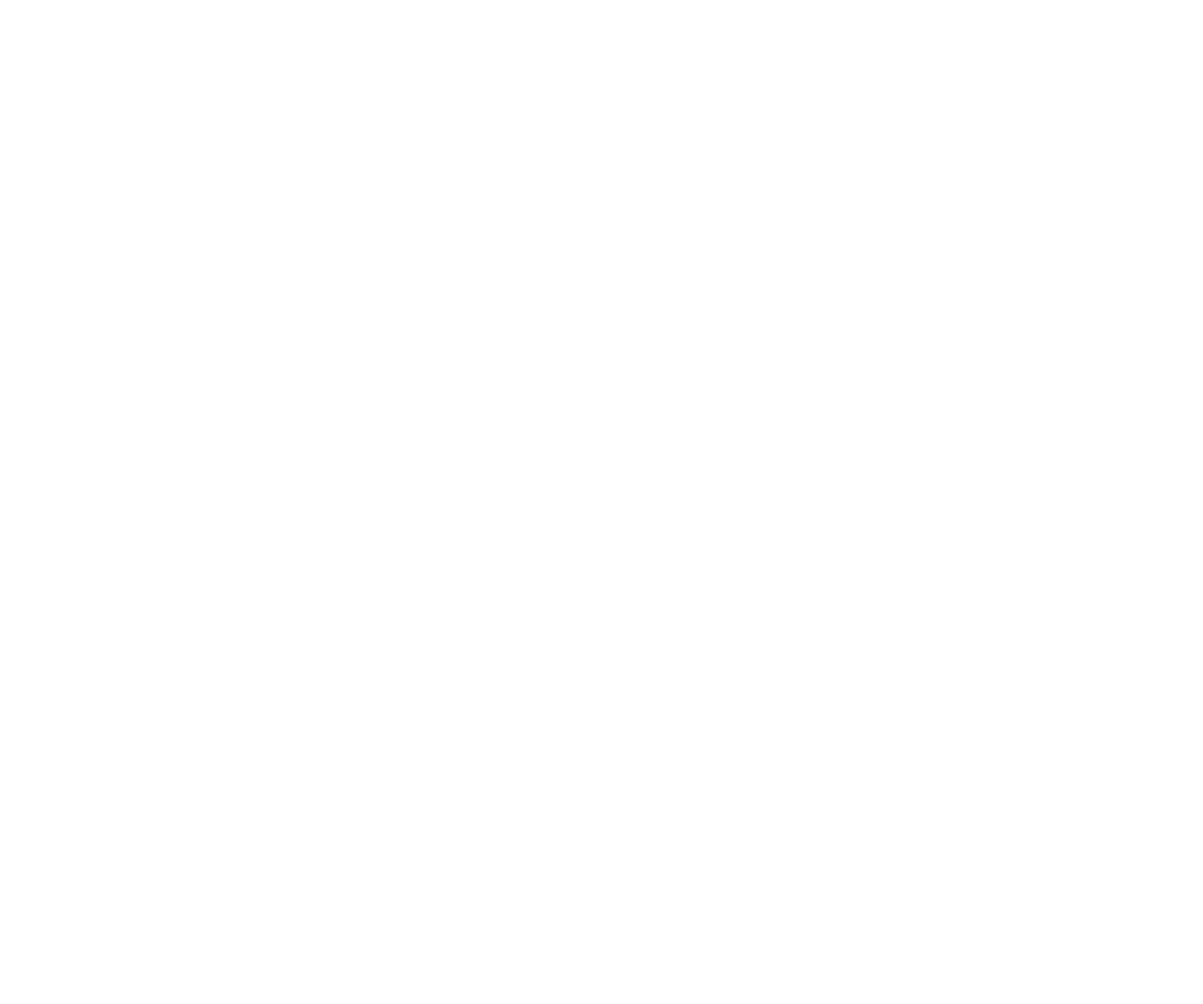
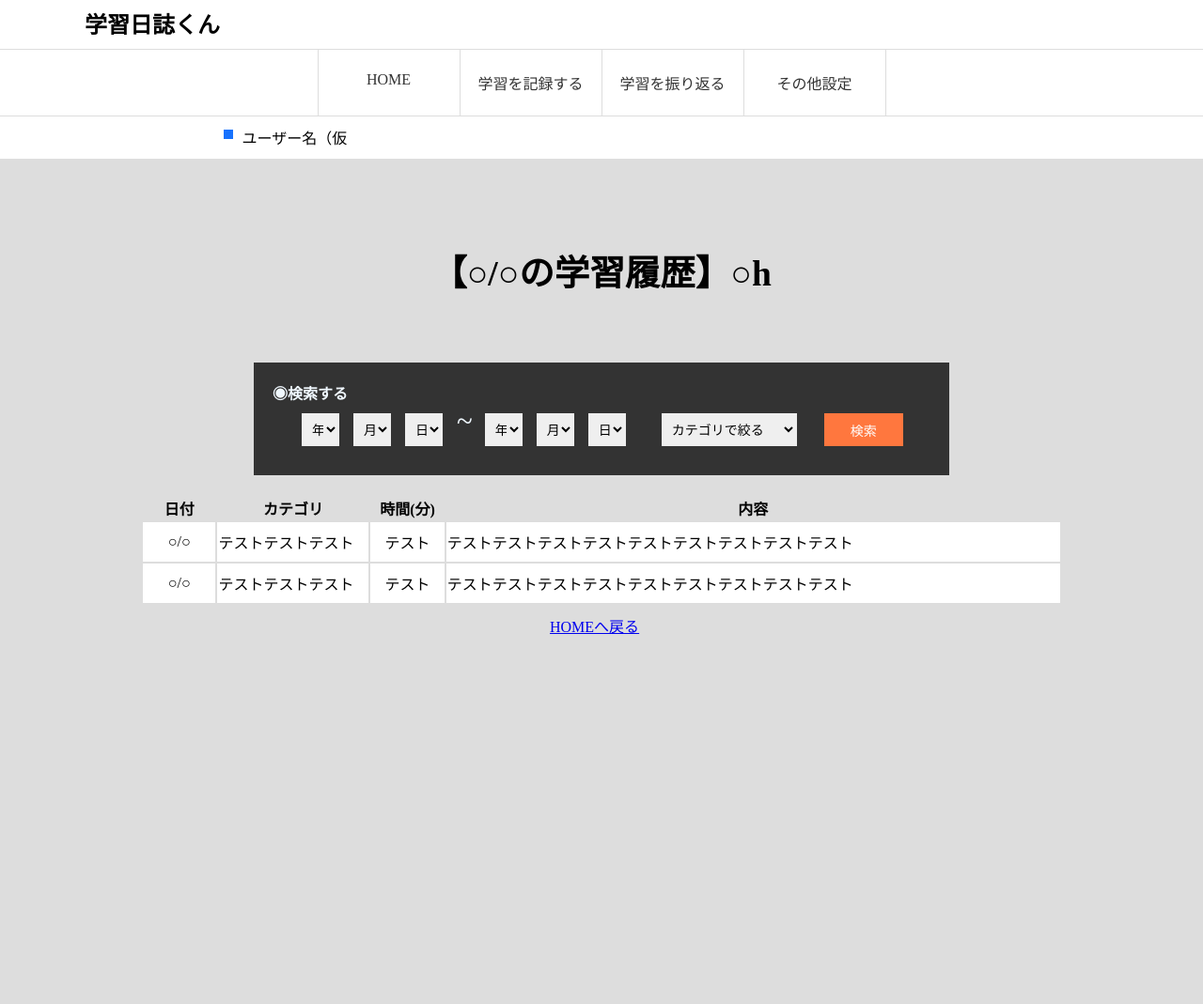
Before and after one commit to aizwellenstan/yuki_Portfolio, a PHP site: page /ReadBack.php in a window 1280 px wide. Before the commit the page is empty. Shown: the whole page at 94% size. Before the commit the page ends 800 px from the top, so only its background shows below. Run offline with PHP 8.4, Linux system fonts and the light colour scheme.

Commit message:
振り返りページフロント部分作成

```diff
--- a/Edit_Category.php
+++ b/Edit_Category.php
@@ -56,7 +56,7 @@ main{
     height:250px;
   }
 
-  #i_jump {
+  .i_jump {
     display: block;
     margin: 0 auto;
     padding: 10px;
@@ -111,4 +111,5 @@ main{
   color: #333;
 
 }
+
 </style>
--- a/ReadBack.php
+++ b/ReadBack.php
@@ -0,0 +1,188 @@
+<!DOCTYPE html>
+<html lang="ja">
+
+<head>
+  <meta charset="UTF-8">
+  <meta name="viewport" content="width=device-width, initial-scale=1.0">
+  <link rel="stylesheet" type="text/css" href="style.css">
+  <title>学習記録ページ</title>
+</head>
+
+<body>
+
+  <?php
+  require('header.php');
+  ?>
+
+  <main>
+    <div class="site-width">
+      <div class="page-title">
+      </div>
+      <section>
+        <div class="table-title">
+          <h2>【<span>○/○</span>の学習履歴】<span>○</span>h</h2>
+        </div>
+        <form action="">
+          <h1>◉検索する</h1>
+          <div class='keyword-box'>
+            <div class="from">
+              <select class="year-list" name="year" id="">
+                <option value="0">年</option>
+                <option value="0">○年</option>
+              </select>
+              <select class="month-list" name="month">
+                <option value="0">月</option>
+                <option value="0">○月</option>
+              </select>
+              <select class="day-list" name="day" id="">
+                <option value="0">日</option>
+                <option value="0">○月</option>
+              </select>
+            </div>
+            <span class='while'>~</span>
+              <select class="year-list" name="year" id="">
+              <option value="0">年</option>
+              <option value="0">○年</option>
+            </select>
+            <select class="month-list" name="month">
+              <option value="0">月</option>
+              <option value="0">○月</option>
+            </select>
+            <select class="day-list" name="day" id="">
+              <option value="0">日</option>
+              <option value="0">○月</option>
+            </select>
+            <select class="category-list" name="day" id="">
+              <option value="0">カテゴリで絞る</option>
+              <option value="0">○○</option>
+            </select>
+
+          </div>
+          <input type="submit" value="検索">
+        </form>
+        <table>
+          <thead>
+            <tr>
+              <th class="size_s">日付</th>
+              <th class='size_m'>カテゴリ</th>
+              <th class="size_s">時間(分)</th>
+              <th class="size_l">内容</th>
+            </tr>
+          </thead>
+          <tbody>
+            <tr>
+              <td class="size_s">○/○</td>
+              <td class='size_m'>テストテストテスト</td>
+              <td class="size_s">テスト</td>
+              <td class="size_l">テストテストテストテストテストテストテストテストテスト</td>
+            </tr>
+            <tr>
+              <td class="size_s">○/○</td>
+              <td class='size_m'>テストテストテスト</td>
+              <td class="size_s">テスト</td>
+              <td class="size_l">テストテストテストテストテストテストテストテストテスト</td>
+            </tr>
+          </tbody>
+        </table>
+      </section>
+      <a class="i_jump" href="index.php">HOMEへ戻る</a>
+    </div>
+    <style>
+      main {
+        background-color: #ddd;
+        height: 900px;
+      }
+
+      .table-title {
+        text-align: center;
+        padding-bottom: 20px;
+        font-size: 25px;
+      }
+
+      td {
+        background-color: #fff;
+        height: 40px;
+      }
+
+      .size_s {
+        width: 80px;
+        text-align: center;
+      }
+
+      .size_m {
+        width: 170px;
+      }
+
+      .size_l {
+        width: 700px;
+      }
+
+      form {
+        margin: 0 auto;
+        padding: 15px;
+        width: 700px;
+        height: 80px;
+        border: 5px solid rgb(0, 0, 0, 0);
+        display: block;
+        color: aliceblue;
+        margin-top: 20px;
+        margin-bottom: 20px;
+        background: #333;
+      }
+
+      select {
+        width: 144px;
+        padding-left: 6px;
+        float: left;
+        margin: 0;
+        height: 35px;
+        font-size: 14px;
+        border: 1px solid #eee;
+        margin-right: 15px;
+      }
+
+      .while {
+        display: block;
+        float: left;
+        margin-right: 13px;
+        margin-top: -9px;
+        font-size: 31px;
+      }
+
+      .year-list,
+      .month-list,
+      .day-list {
+        width: 40px;
+      }
+
+      form h1 {
+        font-size: 16px;
+        margin: 0 ;
+        margin-bottom: 10px;
+     display: block;
+     width: 90px;
+      }
+
+      .to {
+        float: right;
+      }
+     .category-list{
+       margin-left: 23px;
+     }
+     input[type="submit"] {
+      height: 35px;
+      margin-left: 14px;
+      width: 84px;
+    border: none;
+    background: #FF773E;
+    color: white;
+    font-size: 14px;
+    cursor: pointer;
+
+    }
+    .keyword-box{
+      margin-left:31px;
+    }
+
+    </style>
+  </main>
--- a/style.css
+++ b/style.css
@@ -9,3 +9,10 @@ body{
   padding-bottom: 170px;
   padding-top: 60px;
 }
+
+.i_jump {
+  display: block;
+  margin: 0 auto;
+  padding: 10px;
+  width: 110px;
+}
```
Also changed, not shown: FillOut.php (+1 -7 lines).
